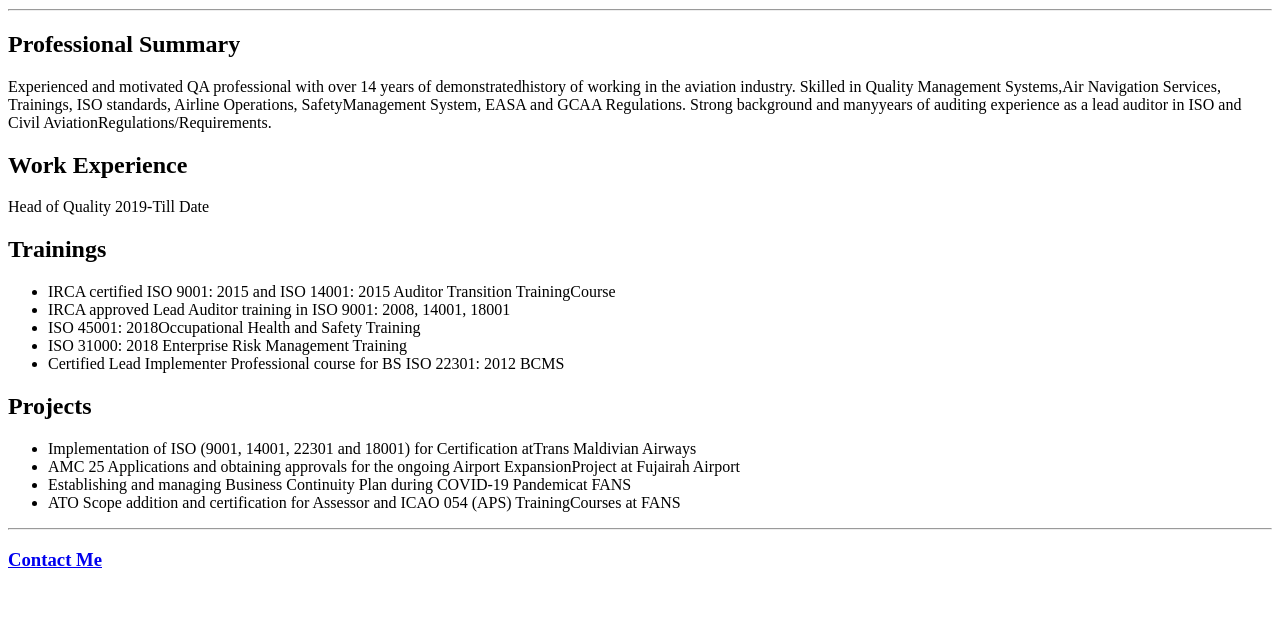
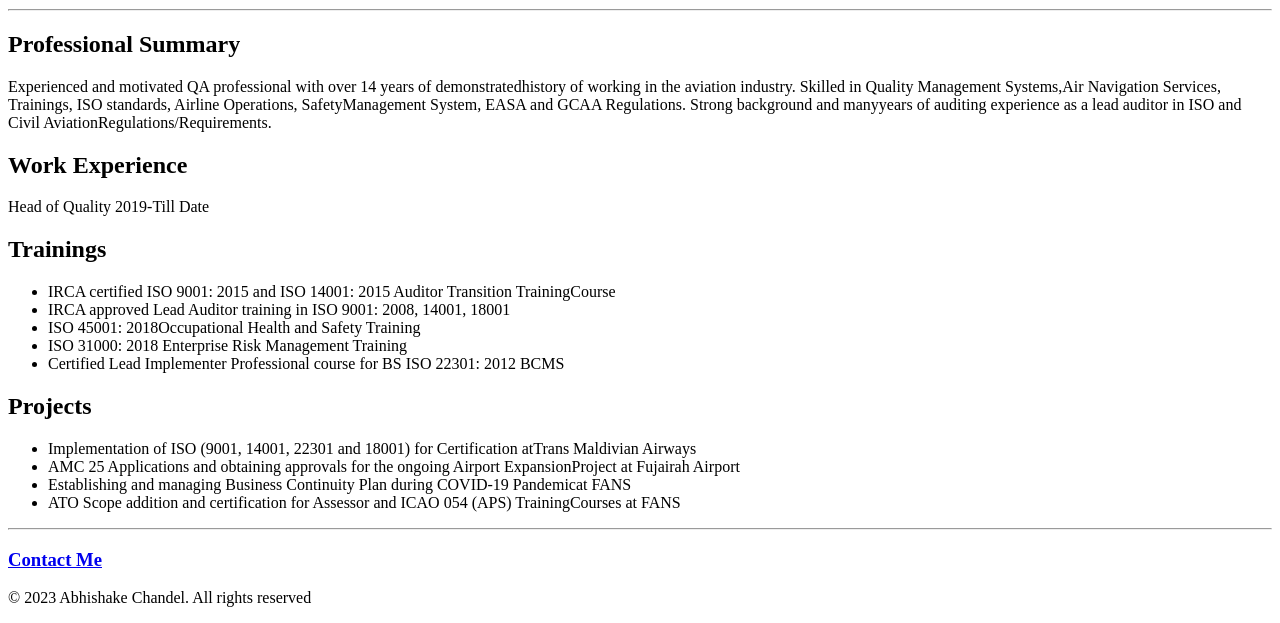
Before and after one commit to Abhishake2054/My-CV, a plain HTML site: page index.html in a window 1280 px wide. Shown: the part 330-953 px from the top of the page. Before the commit the page ends 919 px from the top, so only its background shows below. Drawn offline with Linux system fonts and the light colour scheme.

Commit message:
index.html

```diff
--- a/index.html
+++ b/index.html
@@ -29,6 +29,9 @@
            </ul>
           <hr />
           <h3><a href="./contact.html">Contact Me</a></h3>
+          <footer>
+            <p>© 2023 Abhishake Chandel. All rights reserved</p>
+          </footer>
         </body>
     </head>
 </html>
```
